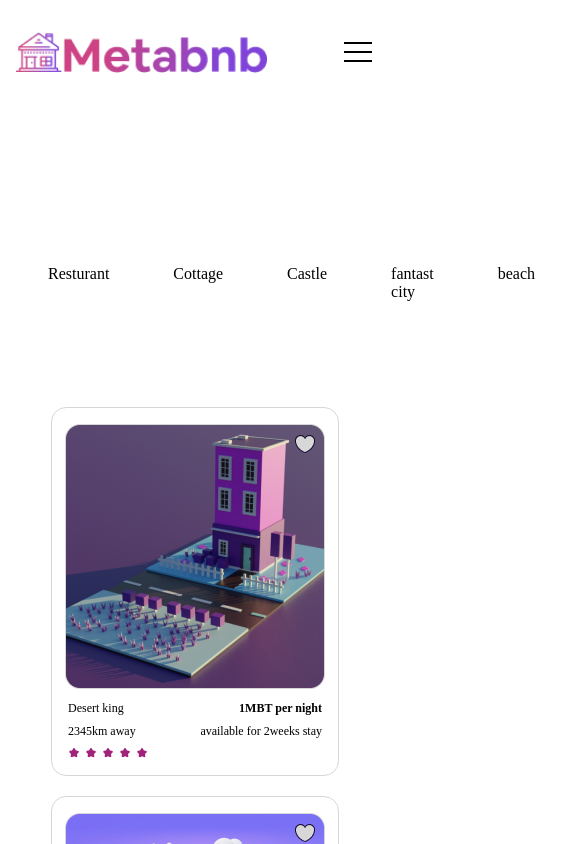
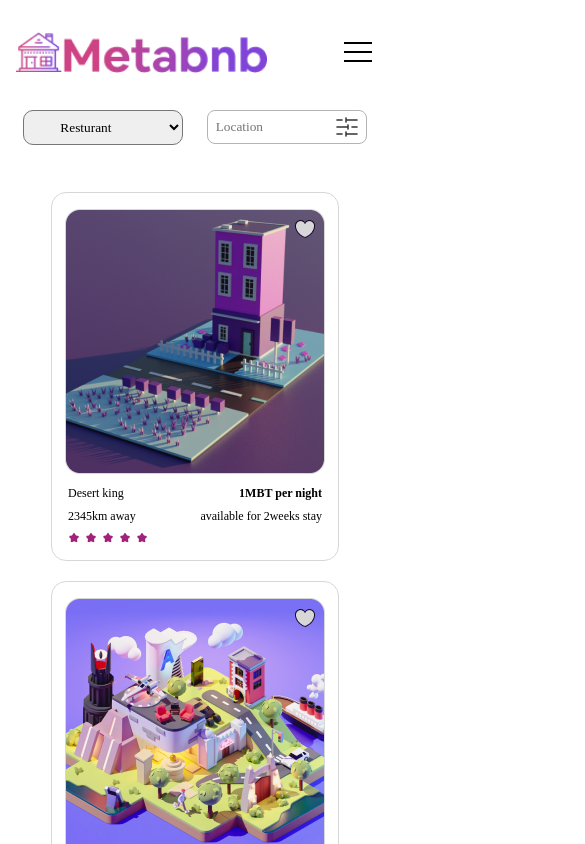
Before and after one commit to Wineshuga/metabnb-site, a React (Create React App) app in the folder metabnb/: page /place-to-stay in a window 390 px wide. Shown: the top 844 px of the page, 585 px wide, since content can reach past the window. Built offline with nearby package versions, Linux system fonts and the light colour scheme; a web font is replaced by a local one.

Commit message:
style: second page responsiveness

```diff
--- a/metabnb/src/App.css
+++ b/metabnb/src/App.css
@@ -193,11 +193,11 @@ footer {
     margin-bottom: 0.5rem;
 }
 
-.place--second_nav {
+.place--hide_nav {
     display: flex;
-    padding: 10rem  3rem 4rem 3rem;
     align-items: center;
     justify-content: space-evenly;
+    padding: 10rem 0 4rem 0;
 }
 
 .place--second_nav > ul {
@@ -285,6 +285,10 @@ footer {
     cursor: pointer;
 }
 
+.place--option_bar {
+    display: none;
+}
+
 @media screen and (max-width: 1230px) and (min-width: 1024px) {
     .home--hero_searchbox {
         width: 13rem;
@@ -316,6 +320,10 @@ footer {
 
     footer, .footer--links {
         gap: 6rem;
+    }
+
+    .place--option_bar {
+        display: none;
     }
 }
 
@@ -369,6 +377,15 @@ footer {
 
     .footer--links {
         gap: 2rem;
+    }
+
+    .place--second_nav > ul {
+        gap: 1.5rem;
+        font-size: 13px;
+    }
+
+    .place--option_bar {
+        display: none;
     }
 }
 
@@ -477,6 +494,23 @@ footer {
 
     .footer--socials {
         margin: 2rem 0;
+    }
+
+    .place--second_nav {
+        display: none;
+    }
+
+    .place--hide_nav {
+        padding: 0;
+        gap: 0;
+    }
+
+
+    .place--option_bar {
+        display: block;
+        width: 12rem;
+        padding: 0.5rem 2rem;
+        border-radius: 10px;
     }
 }
 
@@ -611,4 +645,22 @@ footer {
     .footer--socials {
         margin: 2rem 0;
     }
+
+    .place--second_nav {
+        display: none;
+    }
+
+    .place--hide_nav {
+        padding: 5px;
+        gap: 5px;
+        flex-wrap: wrap;
+    }
+
+    .place--option_bar {
+        display: block;
+        width: 10rem;
+        padding: 0.5rem 2rem;
+        border-radius: 10px;
+    }
+
 }
--- a/metabnb/src/Pages/Place.js
+++ b/metabnb/src/Pages/Place.js
@@ -1,7 +1,7 @@
 import Navbar from "../Components/Navbar"
 import Footer from "../Components/Footer"
 import Card from "../Components/Card"
-import {data} from "../All-data"
+import { data } from "../All-data"
 
 export default function Place() {
     const cardDetails = data.map(item =>
@@ -16,6 +16,19 @@ export default function Place() {
     return (
         <div className="place">
             <Navbar />
+            <div className="place--hide_nav">
+                <div>
+                <select className="place--option_bar">
+                    <option>Resturant</option>
+                    <option>Cottage</option>
+                    <option>Castle</option>
+                    <option>fantast city</option>
+                    <option>beach</option>
+                    <option>Carbins</option>
+                    <option>Off-grid</option>
+                    <option>Farm</option>
+                </select>
+                </div>
                 <div className="place--second_nav">
                     <ul>
                         <li>Resturant</li>
@@ -27,6 +40,7 @@ export default function Place() {
                         <li>Off-grid</li>
                         <li>Farm</li>
                     </ul>
+                </div>
                 <input className="place--location_btn" type={'text'} placeholder="Location" />
             </div>
             <div className="card--grid">
```
Lines whose indentation alone changed are shown as unchanged.
